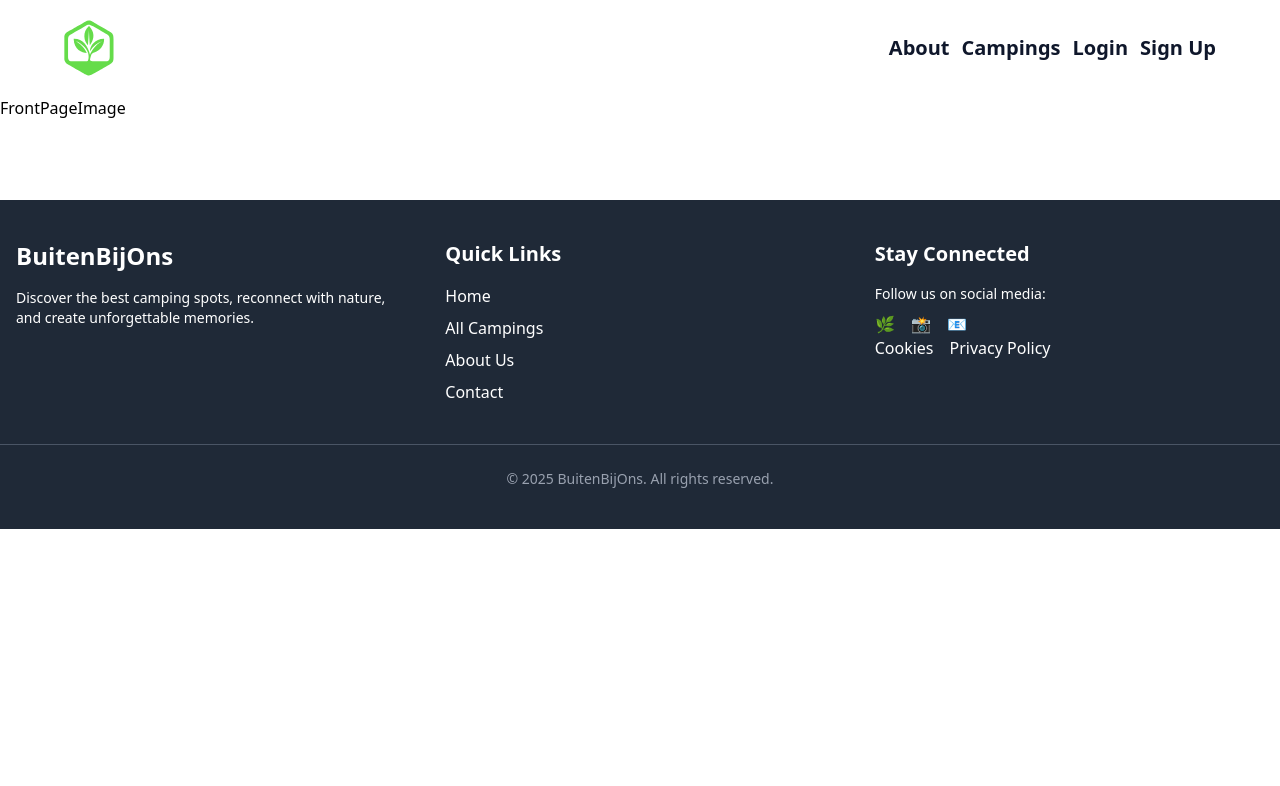
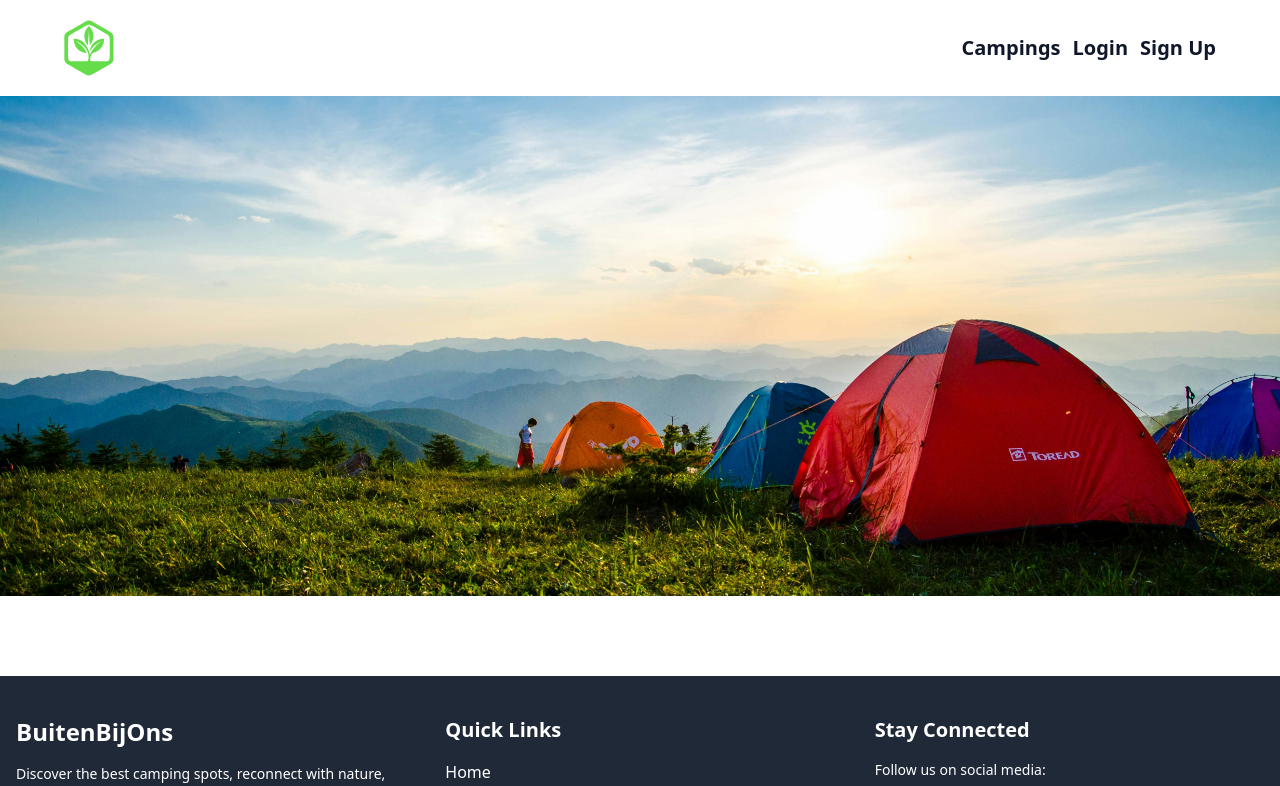
Before and after one commit to kevin-van-damme/cp_fe, a Next.js app: page / in a window 1280 px wide. Shown: the top 786 px of the page. Built offline with nearby package versions, Linux system fonts and the light colour scheme.

Commit message:
added frontpage image

```diff
--- a/src/components/frontpage/FrontPageImage.tsx
+++ b/src/components/frontpage/FrontPageImage.tsx
@@ -1,4 +1,16 @@
+import Image from "next/image";
 const FrontPageImage = () => {
-  return <div>FrontPageImage</div>;
+  const image = "/home_page_image.jpg";
+  return (
+    <div>
+      <Image
+        src={image}
+        width={1000}
+        height={125}
+        alt="panoramic view of a camping trip with tents"
+        className="block object-fit w-full h-125 object-cover"
+      />
+    </div>
+  );
 };
 export default FrontPageImage;
--- a/src/components/navigation/Header.tsx
+++ b/src/components/navigation/Header.tsx
@@ -8,11 +8,6 @@ const Header = () => {
       </Link>
       <nav className="flex items-center">
         <ul className="flex gap-3">
-          <li>
-            <Link href="/about" className="hover:text-slate-700 transition-all">
-              About
-            </Link>
-          </li>
           <li>
             <Link href="/campings" className="hover:text-slate-700 transition-all">
               Campings
```
